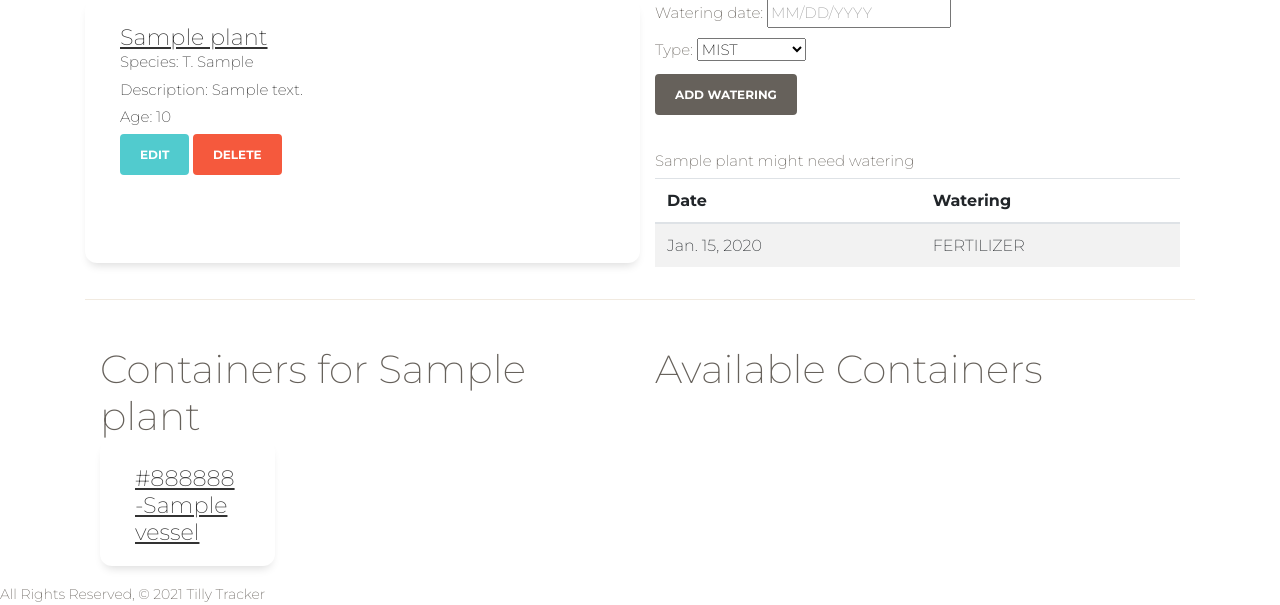
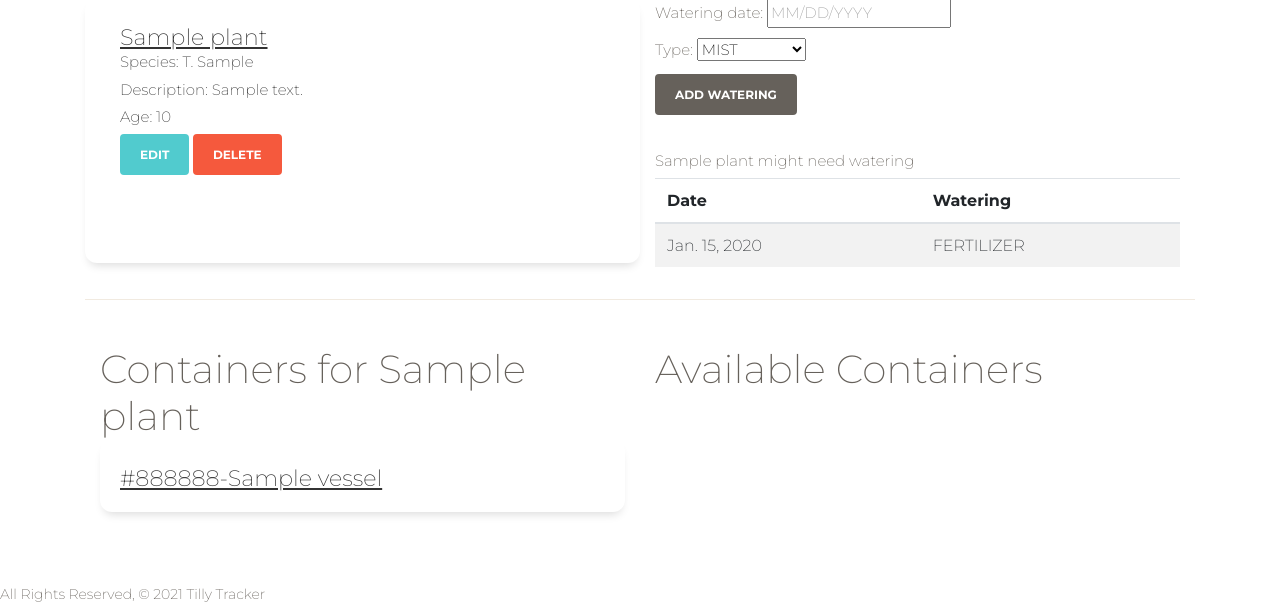
Before and after one commit to seraficaj/tillytracker, a Django app: page /plants/1/ in a window 1280 px wide. Shown: the part 195-800 px from the top of the page. Run offline with Django 3.2, Linux system fonts and the light colour scheme; a user stored in the database is signed in; tables that the repository leaves empty hold one stand-in row (values such as "Sample post"); some libraries are stand-ins or nearby versions.

Commit message:
change containers card size on details page

```diff
--- a/tilly_tracker/main_app/templates/plants/detail.html
+++ b/tilly_tracker/main_app/templates/plants/detail.html
@@ -58,7 +58,7 @@
          <h2>Containers for {{plant.name}}</h2>
          {% if plant.vessels.count %}
          {% for vessel in plant.vessels.all %}
-         <div class="card col-sm-4">
+         <div class="card">
             <div class="card-body">
                <h4 class="card-title">{{vessel.color}}-{{vessel.name}}</h4>
             </div>
```
